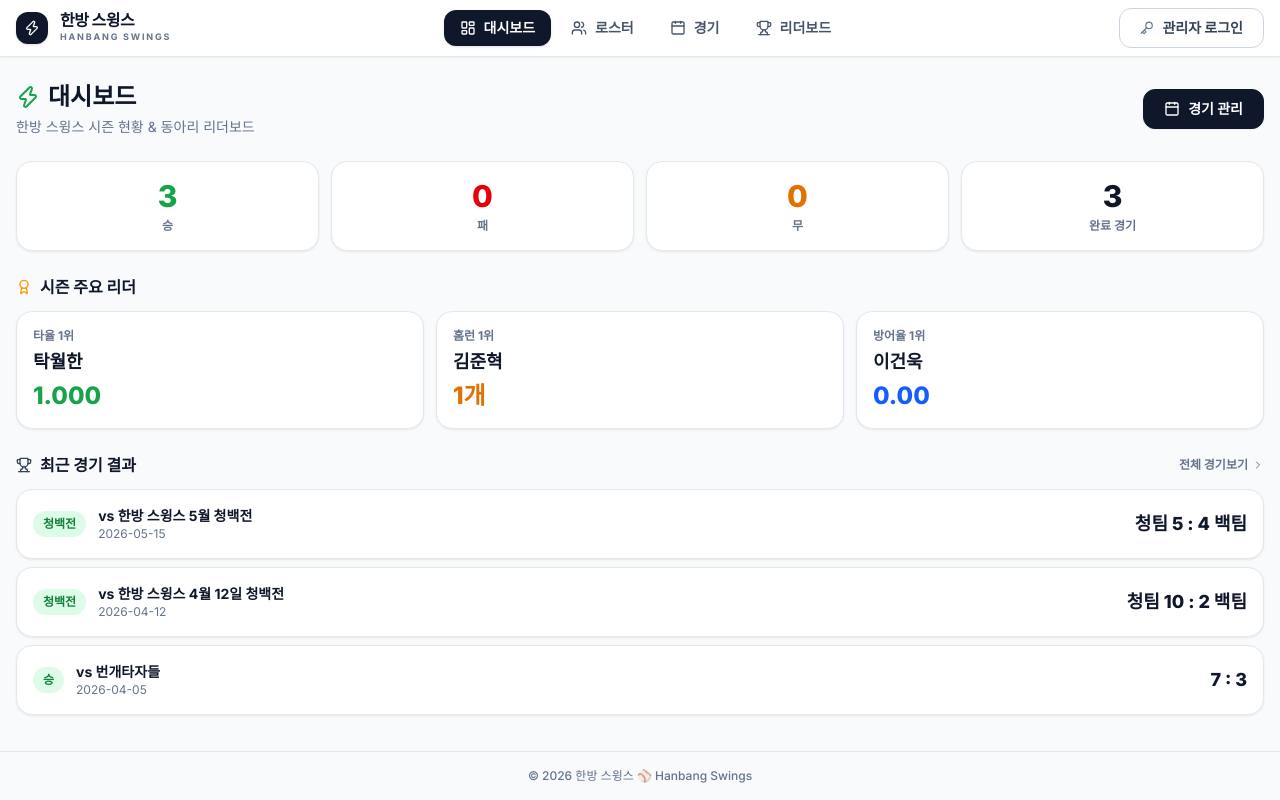
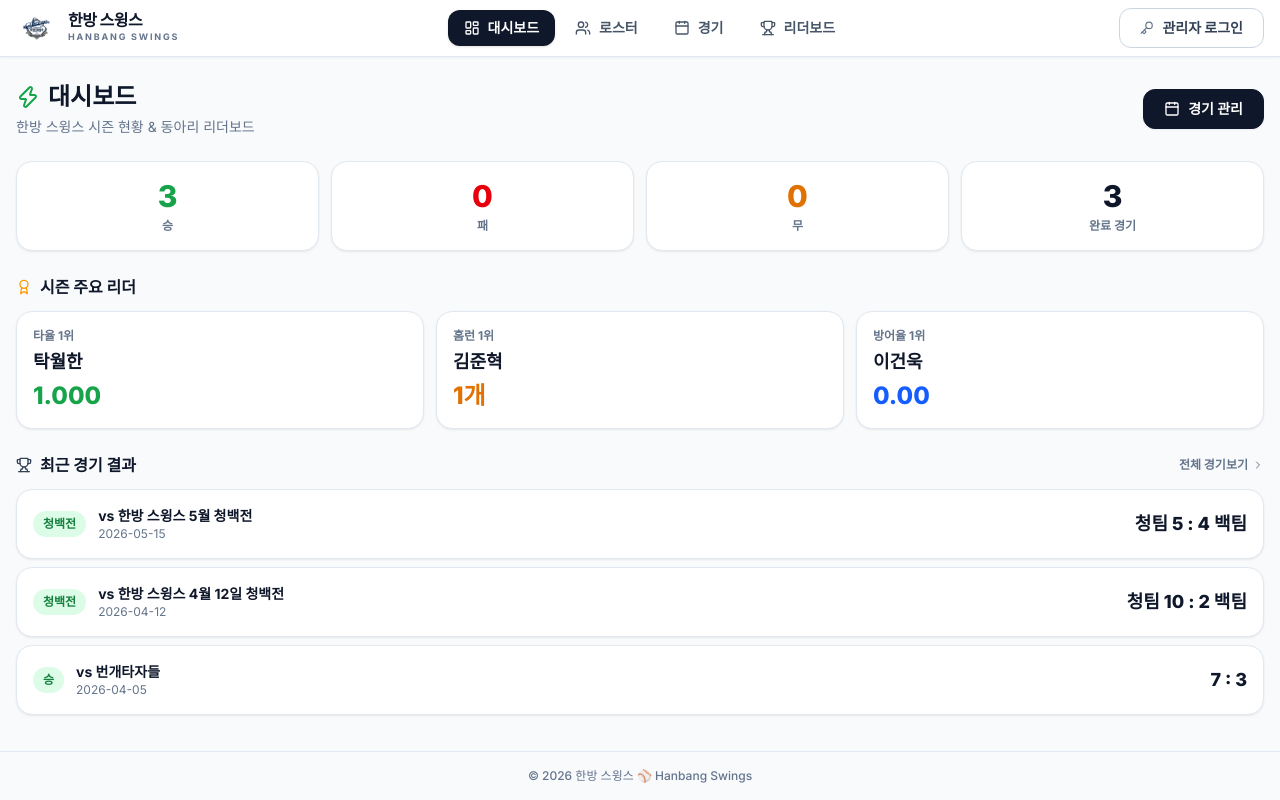
Before and after one commit to SungyulLim/hanbangSwings, a React (Vite) app: page /games/1 in a window 1280 px wide. Built offline with nearby package versions, Linux system fonts and the light colour scheme.

Commit message:
feat: replace lightning icon with official Hanbang Swings team logo

```diff
--- a/index.html
+++ b/index.html
@@ -2,7 +2,7 @@
 <html lang="ko">
   <head>
     <meta charset="UTF-8" />
-    <link rel="icon" type="image/svg+xml" href="/vite.svg" />
+    <link rel="icon" type="image/png" href="/logo.png" />
     <meta name="viewport" content="width=device-width, initial-scale=1.0" />
     <meta name="description" content="한방 스윙스 야구 동아리 - 라인업 빌더, 경기 기록, 리더보드" />
     <title>한방 스윙스 | Hanbang Swings</title>
--- a/src/components/layout/Layout.tsx
+++ b/src/components/layout/Layout.tsx
@@ -1,7 +1,8 @@
 import { useState } from 'react';
 import { Outlet, NavLink, useLocation } from 'react-router-dom';
 import { useAppStore } from '../../store';
-import { LayoutDashboard, Users, Calendar, Trophy, Menu, X, Zap, Key, LogOut, ShieldCheck, Lock } from 'lucide-react';
+import { LayoutDashboard, Users, Calendar, Trophy, Menu, X, Key, LogOut, ShieldCheck, Lock } from 'lucide-react';
+import logoImg from '../../assets/logo.png';
 
 const navItems = [
   { to: '/', icon: LayoutDashboard, label: '대시보드' },
@@ -37,9 +38,11 @@ export default function Layout() {
       <header className="sticky top-0 z-50 bg-white/95 backdrop-blur-md border-b border-slate-200 shadow-xs">
         <div className="max-w-7xl mx-auto px-4 h-14 flex items-center justify-between">
           <NavLink to="/" className="flex items-center gap-3 group">
-            <div className="w-8 h-8 rounded-xl bg-slate-900 flex items-center justify-center shadow-sm group-hover:bg-slate-800 transition-colors">
-              <Zap className="w-4 h-4 text-white" />
-            </div>
+            <img
+              src={logoImg}
+              alt="한방 스윙스 로고"
+              className="w-10 h-10 object-contain group-hover:scale-105 transition-transform"
+            />
             <div>
               <h1 className="text-base font-black tracking-tight text-slate-900 leading-none">
                 한방 스윙스
--- a/src/pages/SharedLineup.tsx
+++ b/src/pages/SharedLineup.tsx
@@ -1,7 +1,8 @@
 import { useSearchParams } from 'react-router-dom';
 import { decodeSharedLineup } from '../store';
 import { type Position, POSITION_LABELS } from '../types';
-import { Zap, Calendar, Users, ExternalLink } from 'lucide-react';
+import { Calendar, Users, ExternalLink } from 'lucide-react';
+import logoImg from '../assets/logo.png';
 
 const POSITION_COORDS: Record<string, { x: number; y: number }> = {
   CF: { x: 200, y: 30 },
@@ -24,7 +25,7 @@ export default function SharedLineup() {
     return (
       <div className="min-h-screen bg-slate-50 flex items-center justify-center p-4">
         <div className="glass-card p-8 text-center max-w-md">
-          <Zap className="w-12 h-12 text-slate-900 mx-auto mb-4" />
+          <img src={logoImg} alt="한방 스윙스 로고" className="w-16 h-16 object-contain mx-auto mb-4" />
           <h1 className="text-xl font-extrabold text-slate-900 mb-2">링크를 찾을 수 없습니다</h1>
           <p className="text-slate-500 text-sm">라인업 데이터가 유효하지 않거나 만료되었습니다.</p>
           <a href="/" className="btn-primary mt-4 inline-flex">
@@ -46,9 +47,7 @@ export default function SharedLineup() {
       <div className="max-w-lg mx-auto space-y-6">
         {/* 헤더 */}
         <div className="text-center pt-6">
-          <div className="w-12 h-12 rounded-xl bg-slate-900 text-white flex items-center justify-center font-bold mx-auto mb-3 shadow-md">
-            <Zap className="w-6 h-6 text-white" />
-          </div>
+          <img src={logoImg} alt="한방 스윙스 로고" className="w-16 h-16 object-contain mx-auto mb-2 drop-shadow-xs" />
           <h1 className="text-2xl font-black text-slate-900">한방 스윙스</h1>
           <p className="text-slate-500 text-xs tracking-widest uppercase mt-1 font-bold">HANBANG SWINGS</p>
         </div>
```
Also changed, not shown: public/logo.png (added), src/assets/logo.png (added).
